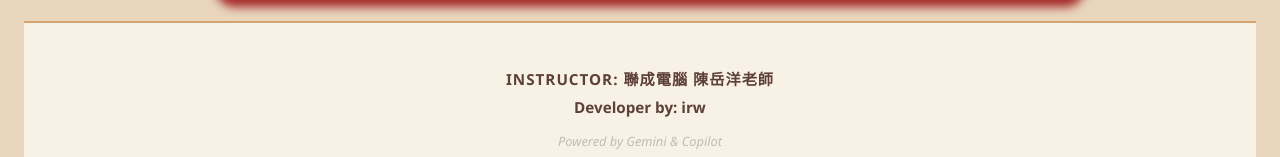
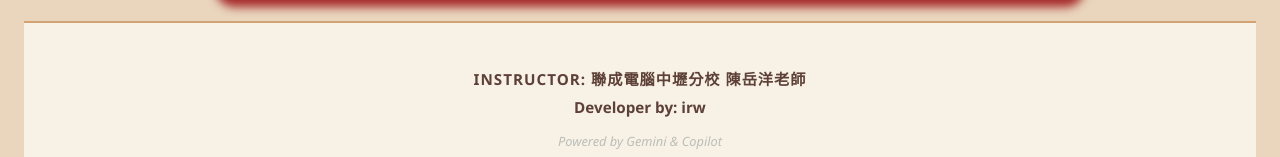
Before and after one commit to futahati/loan-project, a plain HTML site: page index.html in a window 1280 px wide. Shown: the part 807-964 px from the top of the page. Drawn offline with Linux system fonts and the light colour scheme.

Commit message:
優化資訊

```diff
--- a/index.html
+++ b/index.html
@@ -122,7 +122,7 @@
         <div class="footer-content">
             <!-- 指導老師、作者 -->
             <div class="team-info">
-                <p class="instructor">Instructor: 聯成電腦 陳岳洋老師</p>
+                <p class="instructor">Instructor: 聯成電腦中壢分校 陳岳洋老師</p>
                 <p class="developer">Developer by: irw</p>
             </div>
 
```
